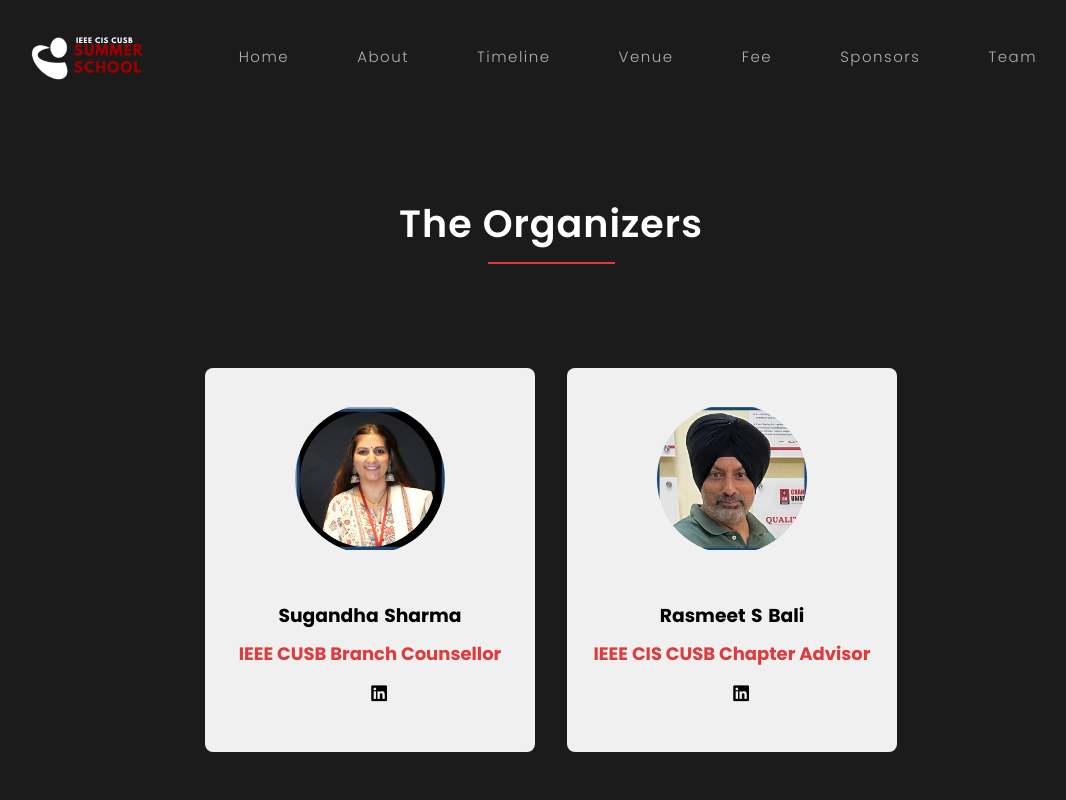
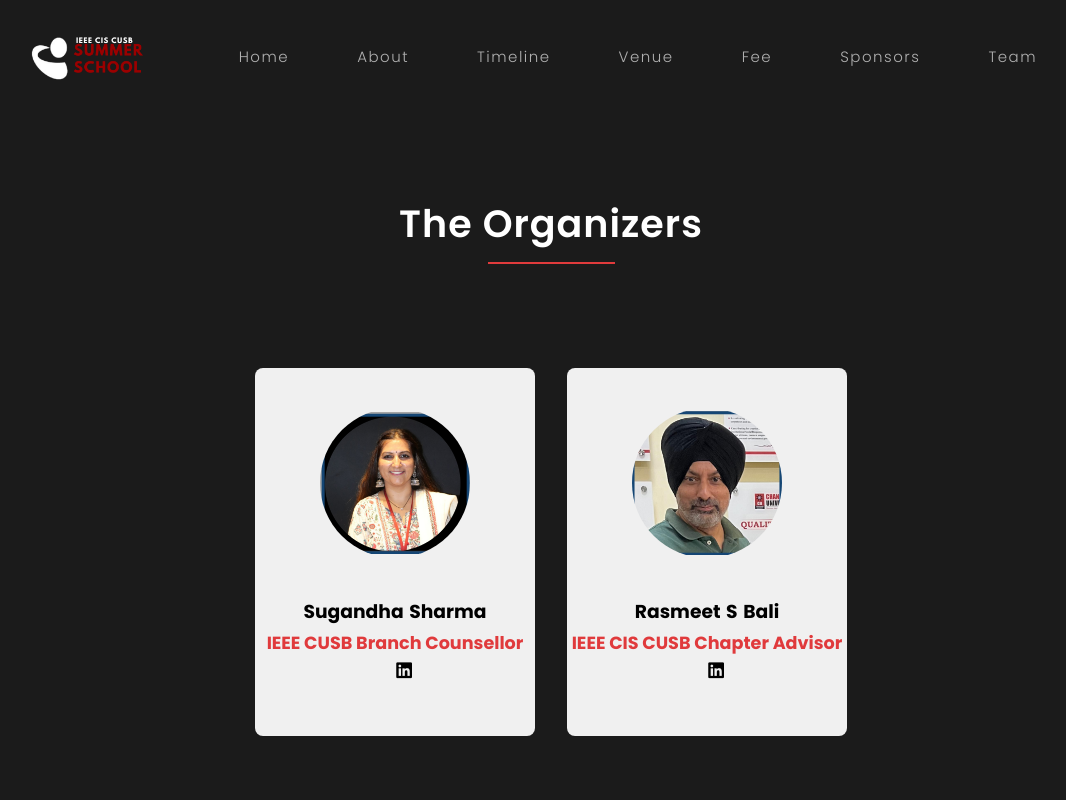
Before and after one commit to jayanth137/Summer_School_Cis, a React (Create React App) app: page /team in a window 1280 px wide. Shown: the top 800 px of the page, without its empty margins (89-1155 px from the left). Built offline with nearby package versions, Linux system fonts and the light colour scheme.

Commit message:
Image Overlapping Bug

```diff
--- a/src/component/Team/TeamCard.css
+++ b/src/component/Team/TeamCard.css
@@ -3,14 +3,15 @@
     flex-direction: column;
     align-items: center;
     justify-content: center;
-    padding:  30px;
+    padding: 2rem;
     background-color: #f0f0f0;
     border-radius: 8px;
     transition: transform 0.3s;
-    width: 330px;
-    height: 48vh;
+    width: 35vh;
+    max-height: 55vh;
   }
-/* .team-card  .team-card-img::before {
+
+  /* .team-card .team-card-img::before {
     content: '';
     width: 100%;
     height: 0;
@@ -23,12 +24,13 @@
     opacity: 0.9;
     transform: scale(3);
     transition: all 0.3s linear 0s;
-}
-.team-card:hover .team-card-img::before{
+  }
+
+  .team-card:hover .team-card-img::before {
     height: 100%;
+  }
 
-}
-.team-card  .team-card-img::after{
+  .team-card .team-card-img::after {
     content: '';
     width: 100%;
     height: 100%;
@@ -38,35 +40,37 @@
     top: 0;
     left: 0;
     z-index: -1;
-} */
+  } */
+
   .team-card:hover {
     transform: scale(1.05);
   }
 
   .team-card-img img {
-    margin-top: 20px;
-    width: 150px;
-    height: 150px;
+    margin-top: 2rem;
+    width: 9.375rem;
+    height: 9.375rem;
     border-radius: 50%;
     object-fit: contain;
-margin: 10px 0;
+    margin: 0.5rem 0;
+    position: static;
+
   }
 
   .team-card-content {
     text-align: center;
-    margin: -10px;
+    margin: -1rem;
   }
 
   .domain {
     margin: 0;
-    font-size: 16px;
+    font-size: 1rem;
     color: #777777;
   }
 
   .title {
-    font-size: 18px;
-    margin: -10px;
-
+    font-size: 1.1rem;
+    margin: -1rem;
     color: #e03a3c;
   }
 
@@ -85,9 +89,10 @@
   .social a {
     color: #000000;
     text-decoration: none;
-    font-size: 18px;
+    font-size: 1.125rem;
     text-align: center;
   }
+
   .Name {
     word-spacing: 0.1rem;
   }
@@ -95,13 +100,14 @@
   .social a:hover {
     color: #0077b5;
   }
+
   @media screen and (max-width: 768px) {
     .team-card {
       width: 75%;
       height: auto;
       flex-direction: column;
       align-items: flex-start;
-      padding: 20px;
+      padding: 1.25rem;
       margin: auto;
       display: flex;
       flex-direction: column;
@@ -111,16 +117,16 @@
 
     .team-card-img img {
       margin-top: 0;
-      margin-bottom: 15px;
-      width: 125px;
-      height: 125px;
+      margin-bottom: 1rem;
+      width: 7.8125rem;
+      height: 7.8125rem;
     }
 
     .team-card-content {
-      text-align: Center;
+      text-align: center;
     }
 
     .title {
-      font-size: 16px;
+      font-size: 1rem;
     }
   }
```
